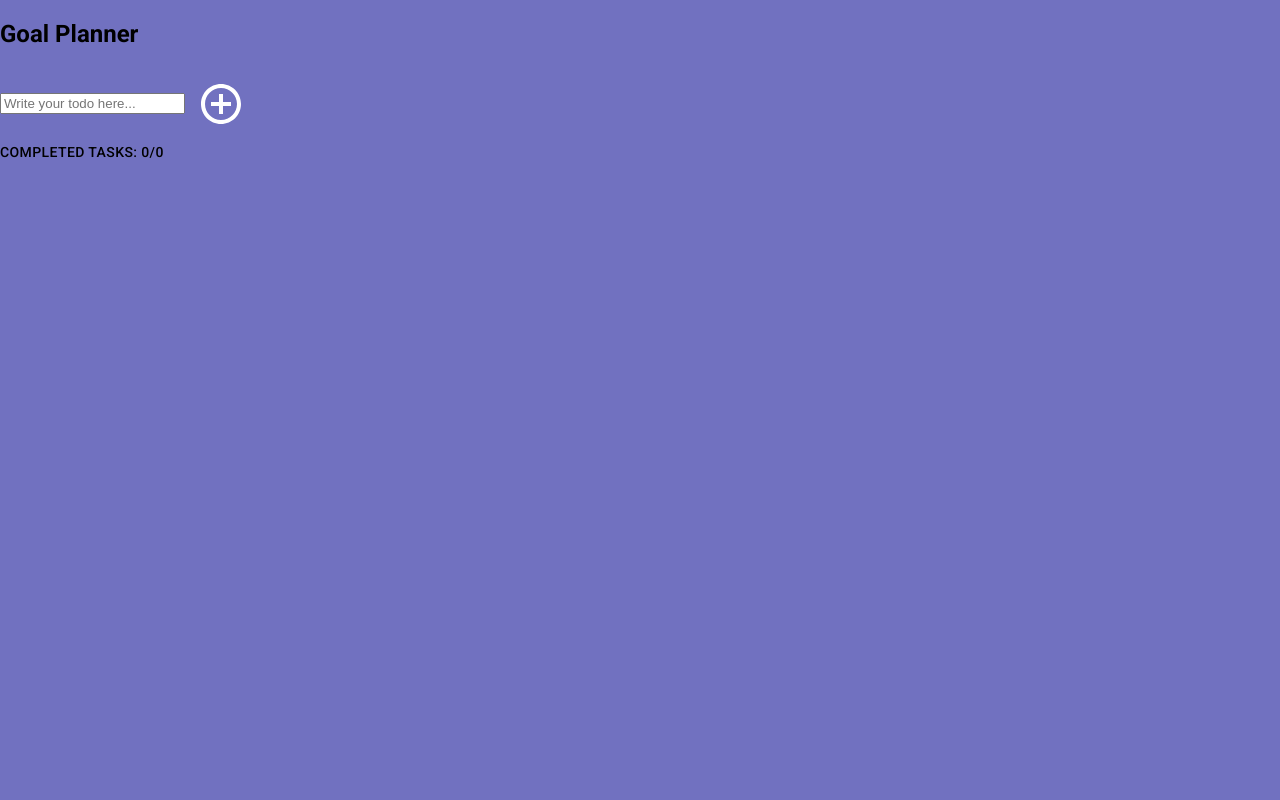
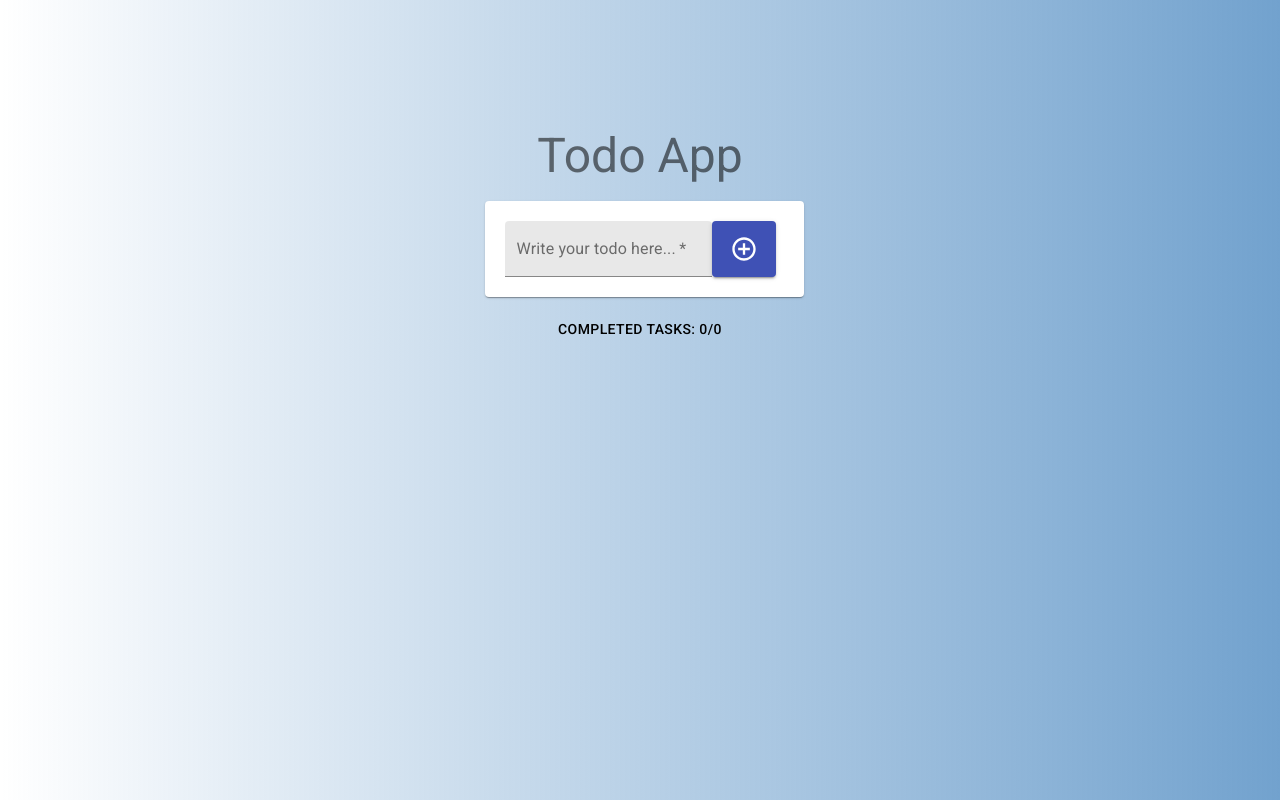
Before and after one commit to karanmann/redux-todo-again, a React (Create React App) app: page / in a window 1280 px wide. Built offline with nearby package versions, Linux system fonts and the light colour scheme.

Commit message:
Code cleanup and finishing code

```diff
--- a/src/components/Header.js
+++ b/src/components/Header.js
@@ -1,10 +1,20 @@
 import React from 'react'
+import { Typography } from '@material-ui/core';
+import styled from 'styled-components'
 
+const HeaderContainer = styled.div`
+  margin-top: 10%;
+`
 const Header = () => {
   return (
-    <div>
-      <h2>Goal Planner</h2>
-    </div>
+    <HeaderContainer>
+      <Typography
+        variant='h3'
+        color='textSecondary'
+        gutterBottom
+      >Todo App
+      </Typography>
+    </HeaderContainer>
   )
 }
 
--- a/src/components/TaskForm.js
+++ b/src/components/TaskForm.js
@@ -1,10 +1,25 @@
+import { Button, Card, TextField, Tooltip } from '@material-ui/core'
 import React, { useState } from 'react'
 
 import AddCircleOutline from '@material-ui/icons/AddCircleOutline'
-import IconButton from '@material-ui/core/IconButton'
+import styled from 'styled-components'
 import todos from '../reducers/todos'
 import uniqid from 'uniqid'
 import { useDispatch } from 'react-redux'
+
+const AddTaskCard = styled(Card) `
+  display: flex;
+  flex-direction: row;
+  width: 90%;
+  padding: 20px;
+  margin-bottom: 20px;
+
+`
+
+const AddTaskButton = styled(Button)`
+margin-left: 20px;
+`
+
 
 const TaskForm = () => {
 
@@ -27,19 +42,29 @@ const TaskForm = () => {
   const style = { color: "white", fontSize: "2em" }
 
   return (
-    <form onSubmit={e => onFormSubmit(e)}>
-      <div>
-        <input
+    <form
+      onSubmit={e => onFormSubmit(e)}
+      autoComplete="on"
+    >
+      <AddTaskCard>
+        <TextField
+          id="standard-required"
+          variant="filled"
+          label="Write your todo here..."
           type='text'
           value={value}
+          onChange={e => setValue(e.target.value)}
           required
-          onChange={e => setValue(e.target.value)}
-          placeholder='Write your todo here...'
         />
-        <IconButton type="submit">
-          <AddCircleOutline style={style} />
-        </IconButton>
-      </div>
+        <Tooltip title='Add todo'>
+          <AddTaskButton
+            type="submit"
+            variant="contained"
+            color="primary">
+            <AddCircleOutline style={style} />
+          </AddTaskButton>
+        </Tooltip>
+      </AddTaskCard>
     </form>
   )
 }
--- a/src/components/TodoWrapper.js
+++ b/src/components/TodoWrapper.js
@@ -1,14 +1,21 @@
-import Header from "./Header";
-import TaskForm from "./TaskForm";
-import TodosList from "./TodosList";
+import Header from './Header'
+import TaskForm from './TaskForm'
+import TodosList from './TodosList'
+import styled from 'styled-components'
 
+const TodoApp = styled.div`
+  display: flex;
+  flex-direction: column;
+  align-items: center;
+  justify-content: center;
+`
 const TodoWrapper = () => {
   return (
-    <>
+    <TodoApp>
       <Header />
       <TaskForm />
       <TodosList />
-    </>
+    </TodoApp>
   );
 };
 
--- a/src/components/TodosList.js
+++ b/src/components/TodosList.js
@@ -50,7 +50,6 @@ const TodosList = () => {
             />
           </Tooltip>
           <div>
-
             <Tooltip title={`Added: ${moment().calendar()}`}>
             {singleTask.isComplete ?
               <LineThrough
--- a/src/index.css
+++ b/src/index.css
@@ -1,5 +1,5 @@
 body {
   margin: 0;
   font-family: 'roboto';
-  background-color: rgb(113, 113, 192);
+  background-image: linear-gradient(to right, rgba(223, 223, 223, 0), rgb(114, 162, 206));
 }
```
